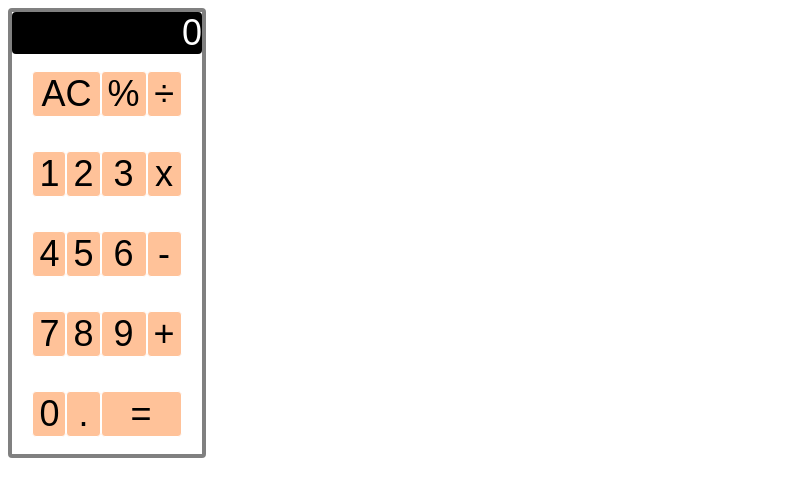
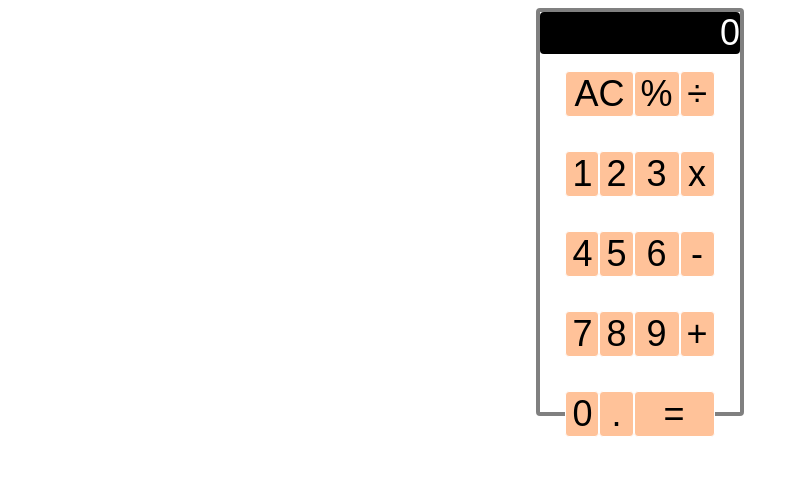
Before and after one commit to HCawley/calculator, a plain HTML site: page index.html in a window 1280 px wide. Shown: the whole page, without its empty margins (0-799 px from the left). Drawn offline with Linux system fonts and the light colour scheme.

Commit message:
update readme and styles

```diff
--- a/style.css
+++ b/style.css
@@ -6,8 +6,10 @@
 }
 
 #calculator {
-    width: 190px;
+    width: 200px;
+    height: 400px;
     border: 4px solid #808080;
+    margin: auto;
 }
 
 .keys {
```
Also changed, not shown: script.js (+0 -9 lines), 1 other file.
